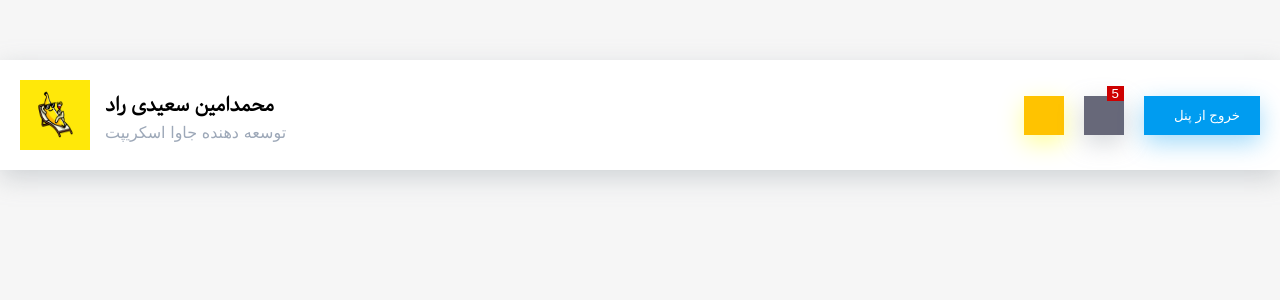
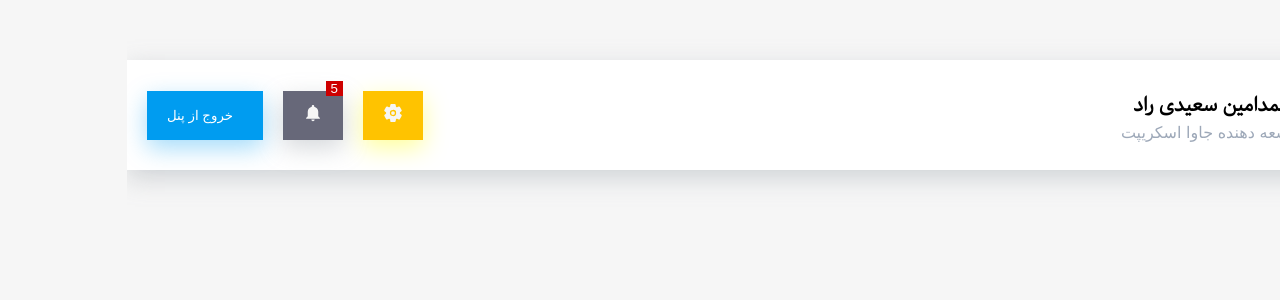
Before and after one commit to NazaninMoosazade/Redux, a React (Vite) app: page / in a window 1280 px wide. Shown: the top 300 px of the page. Built offline with nearby package versions, Linux system fonts and the light colour scheme.

Commit message:
add icons

```diff
--- a/package.json
+++ b/package.json
@@ -15,6 +15,8 @@
     "bootstrap": "^5.3.3",
     "react": "^18.3.1",
     "react-dom": "^18.3.1",
+    "react-icon": "^1.0.0",
+    "react-icons": "^5.2.1",
     "react-redux": "^9.1.2",
     "react-router-dom": "^6.24.1",
     "redux": "^5.0.1",
--- a/src/App.css
+++ b/src/App.css
@@ -1,4 +1,8 @@
 @import url("https://fonts.googleapis.com/css2?family=Comfortaa:wght@300&display=swap");
+
+body{
+direction: rtl;
+}
 
 :root {
   --white: #ffffff;
--- a/src/Components/Header/Header.jsx
+++ b/src/Components/Header/Header.jsx
@@ -1,5 +1,8 @@
 import React from 'react'
 import './Header.css'
+import { IoMdNotifications } from "react-icons/io";
+import { IoSettings } from "react-icons/io5";
+
 
 export default function Header() {
   return (
@@ -20,11 +23,11 @@ export default function Header() {
         </div>
         <div class="header__btns">
           <button class="btn-custome btn-header__dark-mode">
-            <span class="fa fa-sun header__icon"></span>
+            <span class="fa fa-sun header__icon"><IoSettings/></span>
           </button>
 
           <button class="btn-custome btn-header__alert">
-            <span class="fa fa-bell header__icon"></span>
+            <span class="fa fa-bell header__icon"><IoMdNotifications/></span>
             <span class="header__alert-count">5</span>
           </button>
 
```
Also changed, not shown: 1 other file (tests, documents, lock files or other folders).
